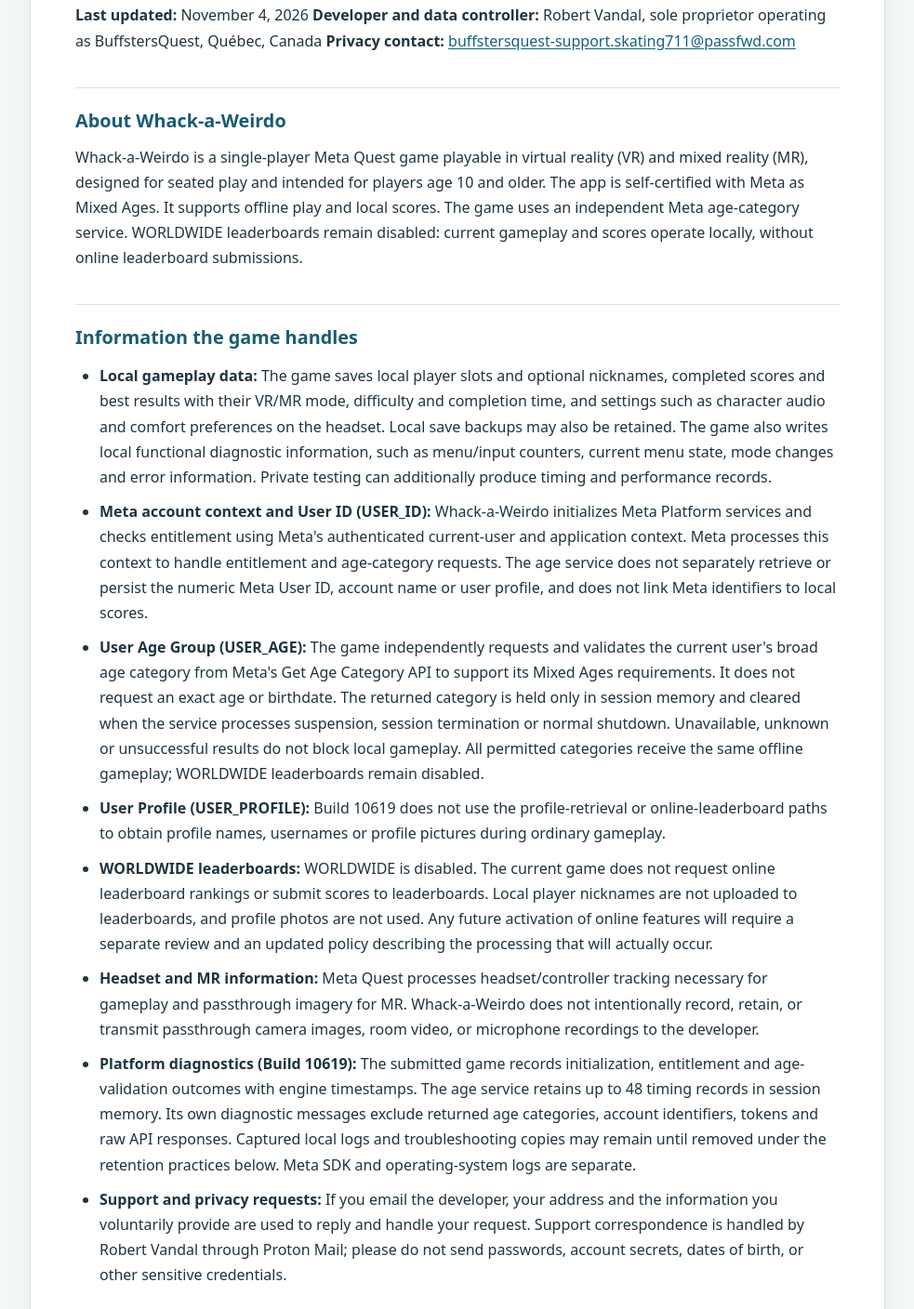
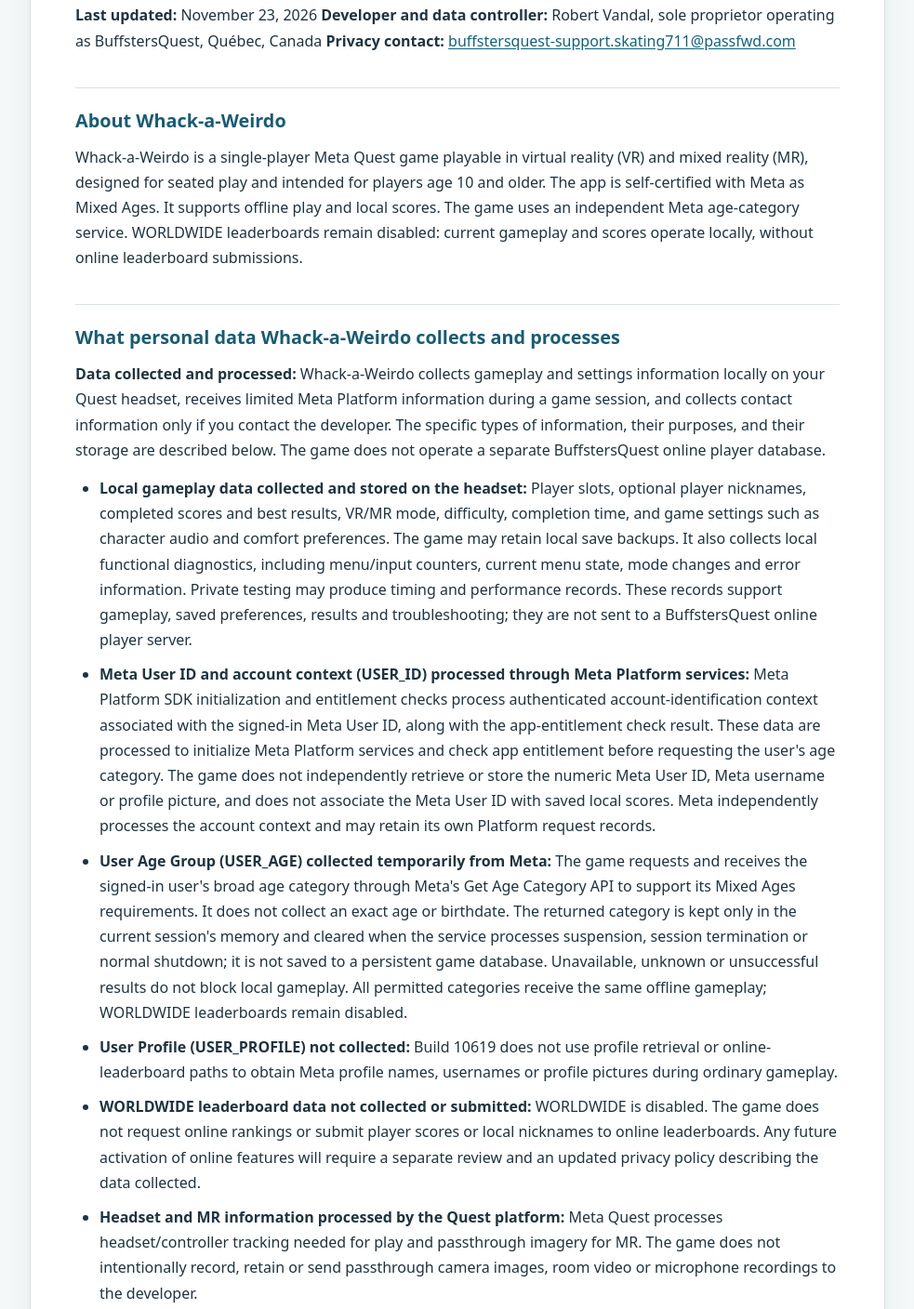
Before and after one commit to Buffster55/whack-a-weirdo-privacy, a plain HTML site: page index.html in a window 1280 px wide. Shown: the part 195-1603 px from the top of the page at 93% size, without its empty margins (148-1131 px from the left). Drawn offline with Linux system fonts and the light colour scheme.

Commit message:
Mirror explicit data collection disclosures on public privacy policy page

```diff
--- a/index.html
+++ b/index.html
@@ -22,19 +22,20 @@ footer{max-width:920px;margin:0 auto 45px;padding:0 22px;text-align:center;color
 <header>BuffstersQuest · Privacy information</header>
 <main>
 <h1>Whack-a-Weirdo — Privacy Policy</h1>
-<p><strong>Last updated:</strong> November 4, 2026 <strong>Developer and data controller:</strong> Robert Vandal, sole proprietor operating as BuffstersQuest, Québec, Canada <strong>Privacy contact:</strong> <a href="mailto:buffstersquest-support.skating711@passfwd.com">buffstersquest-support.skating711@passfwd.com</a></p>
+<p><strong>Last updated:</strong> November 23, 2026 <strong>Developer and data controller:</strong> Robert Vandal, sole proprietor operating as BuffstersQuest, Québec, Canada <strong>Privacy contact:</strong> <a href="mailto:buffstersquest-support.skating711@passfwd.com">buffstersquest-support.skating711@passfwd.com</a></p>
 <h2 id="about-whack-a-weirdo">About Whack-a-Weirdo</h2>
 <p>Whack-a-Weirdo is a single-player Meta Quest game playable in virtual reality (VR) and mixed reality (MR), designed for seated play and intended for players age 10 and older. The app is self-certified with Meta as Mixed Ages. It supports offline play and local scores. The game uses an independent Meta age-category service. WORLDWIDE leaderboards remain disabled: current gameplay and scores operate locally, without online leaderboard submissions.</p>
-<h2 id="information-the-game-handles">Information the game handles</h2>
+<h2 id="what-personal-data-whack-a-weirdo-collects-and-processes">What personal data Whack-a-Weirdo collects and processes</h2>
+<p><strong>Data collected and processed:</strong> Whack-a-Weirdo collects gameplay and settings information locally on your Quest headset, receives limited Meta Platform information during a game session, and collects contact information only if you contact the developer. The specific types of information, their purposes, and their storage are described below. The game does not operate a separate BuffstersQuest online player database.</p>
 <ul>
-<li><strong>Local gameplay data:</strong> The game saves local player slots and optional nicknames, completed scores and best results with their VR/MR mode, difficulty and completion time, and settings such as character audio and comfort preferences on the headset. Local save backups may also be retained. The game also writes local functional diagnostic information, such as menu/input counters, current menu state, mode changes and error information. Private testing can additionally produce timing and performance records.</li>
-<li><strong>Meta account context and User ID (USER_ID):</strong> Whack-a-Weirdo initializes Meta Platform services and checks entitlement using Meta's authenticated current-user and application context. Meta processes this context to handle entitlement and age-category requests. The age service does not separately retrieve or persist the numeric Meta User ID, account name or user profile, and does not link Meta identifiers to local scores.</li>
-<li><strong>User Age Group (USER_AGE):</strong> The game independently requests and validates the current user's broad age category from Meta's Get Age Category API to support its Mixed Ages requirements. It does not request an exact age or birthdate. The returned category is held only in session memory and cleared when the service processes suspension, session termination or normal shutdown. Unavailable, unknown or unsuccessful results do not block local gameplay. All permitted categories receive the same offline gameplay; WORLDWIDE leaderboards remain disabled.</li>
-<li><strong>User Profile (USER_PROFILE):</strong> Build 10619 does not use the profile-retrieval or online-leaderboard paths to obtain profile names, usernames or profile pictures during ordinary gameplay.</li>
-<li><strong>WORLDWIDE leaderboards:</strong> WORLDWIDE is disabled. The current game does not request online leaderboard rankings or submit scores to leaderboards. Local player nicknames are not uploaded to leaderboards, and profile photos are not used. Any future activation of online features will require a separate review and an updated policy describing the processing that will actually occur.</li>
-<li><strong>Headset and MR information:</strong> Meta Quest processes headset/controller tracking necessary for gameplay and passthrough imagery for MR. Whack-a-Weirdo does not intentionally record, retain, or transmit passthrough camera images, room video, or microphone recordings to the developer.</li>
-<li><strong>Platform diagnostics (Build 10619):</strong> The submitted game records initialization, entitlement and age-validation outcomes with engine timestamps. The age service retains up to 48 timing records in session memory. Its own diagnostic messages exclude returned age categories, account identifiers, tokens and raw API responses. Captured local logs and troubleshooting copies may remain until removed under the retention practices below. Meta SDK and operating-system logs are separate.</li>
-<li><strong>Support and privacy requests:</strong> If you email the developer, your address and the information you voluntarily provide are used to reply and handle your request. Support correspondence is handled by Robert Vandal through Proton Mail; please do not send passwords, account secrets, dates of birth, or other sensitive credentials.</li>
+<li><strong>Local gameplay data collected and stored on the headset:</strong> Player slots, optional player nicknames, completed scores and best results, VR/MR mode, difficulty, completion time, and game settings such as character audio and comfort preferences. The game may retain local save backups. It also collects local functional diagnostics, including menu/input counters, current menu state, mode changes and error information. Private testing may produce timing and performance records. These records support gameplay, saved preferences, results and troubleshooting; they are not sent to a BuffstersQuest online player server.</li>
+<li><strong>Meta User ID and account context (USER_ID) processed through Meta Platform services:</strong> Meta Platform SDK initialization and entitlement checks process authenticated account-identification context associated with the signed-in Meta User ID, along with the app-entitlement check result. These data are processed to initialize Meta Platform services and check app entitlement before requesting the user's age category. The game does not independently retrieve or store the numeric Meta User ID, Meta username or profile picture, and does not associate the Meta User ID with saved local scores. Meta independently processes the account context and may retain its own Platform request records.</li>
+<li><strong>User Age Group (USER_AGE) collected temporarily from Meta:</strong> The game requests and receives the signed-in user's broad age category through Meta's Get Age Category API to support its Mixed Ages requirements. It does not collect an exact age or birthdate. The returned category is kept only in the current session's memory and cleared when the service processes suspension, session termination or normal shutdown; it is not saved to a persistent game database. Unavailable, unknown or unsuccessful results do not block local gameplay. All permitted categories receive the same offline gameplay; WORLDWIDE leaderboards remain disabled.</li>
+<li><strong>User Profile (USER_PROFILE) not collected:</strong> Build 10619 does not use profile retrieval or online-leaderboard paths to obtain Meta profile names, usernames or profile pictures during ordinary gameplay.</li>
+<li><strong>WORLDWIDE leaderboard data not collected or submitted:</strong> WORLDWIDE is disabled. The game does not request online rankings or submit player scores or local nicknames to online leaderboards. Any future activation of online features will require a separate review and an updated privacy policy describing the data collected.</li>
+<li><strong>Headset and MR information processed by the Quest platform:</strong> Meta Quest processes headset/controller tracking needed for play and passthrough imagery for MR. The game does not intentionally record, retain or send passthrough camera images, room video or microphone recordings to the developer.</li>
+<li><strong>Local diagnostic data collected by Build 10619:</strong> The game records Platform initialization, entitlement and age-validation outcomes with engine timestamps. The age service retains up to 48 timing records in session memory. Its diagnostic messages exclude age-category values, account identifiers, tokens and raw API responses. Captured local logs and troubleshooting copies may remain until removed under the retention practices below. Meta SDK and operating-system logs are separate.</li>
+<li><strong>Support and privacy-request data collected if you contact us:</strong> If you email the developer, BuffstersQuest collects your email address and the information you voluntarily include, solely to reply and handle the request. Support correspondence is handled by Robert Vandal through Proton Mail. Please do not send passwords, account secrets, dates of birth or other sensitive credentials.</li>
 </ul>
 <h2 id="why-information-is-used">Why information is used</h2>
 <p>Local information is used to run the game, keep settings and personal bests, and display local results. Meta initialization and entitlement results establish the platform session and entitlement status before the age request. The age-category request supports Meta's Mixed Ages requirements. The current game provides the same local gameplay and score features regardless of the returned category; it does not use age results to enable WORLDWIDE or other social features. Diagnostic outcomes are used to verify and troubleshoot the service. The game does not use third-party advertising or behavioral profiling.</p>
```
